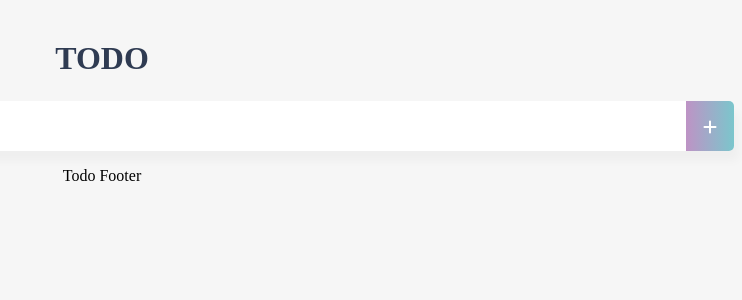
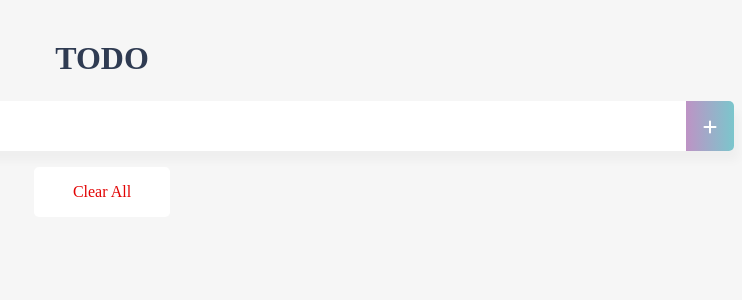
Before and after one commit to imtherealk/hellovuejs, a Vue app in the folder vue-todo/: page / in a window 1280 px wide. Shown: the top 300 px of the page, without its empty margins (538-1280 px from the left). Built offline with nearby package versions, Linux system fonts and the light colour scheme.

Commit message:
Implement TodoFooter Component

```diff
--- a/vue-todo/src/components/TodoFooter.vue
+++ b/vue-todo/src/components/TodoFooter.vue
@@ -1,13 +1,30 @@
 <template>
-  <div>Todo Footer</div>
+  <div class="clearAllContainer">
+    <span class="clearAllBtn" v-on:click="clearTodo">Clear All</span>
+  </div>
 </template>
 
 <script>
 export default {
-
+  methods: {
+    clearTodo: function() {
+      localStorage.clear();
+    }
+  }
 }
 </script>
 
-<style>
-
+<style scoped>
+.clearAllContainer {
+  width: 8.5rem;
+  height: 50px;
+  line-height: 50px;
+  background-color: white;
+  border-radius: 5px;
+  margin: 0 auto;
+}
+.clearAllBtn {
+  color: #e20303;
+  display: block;
+}
 </style>
```
